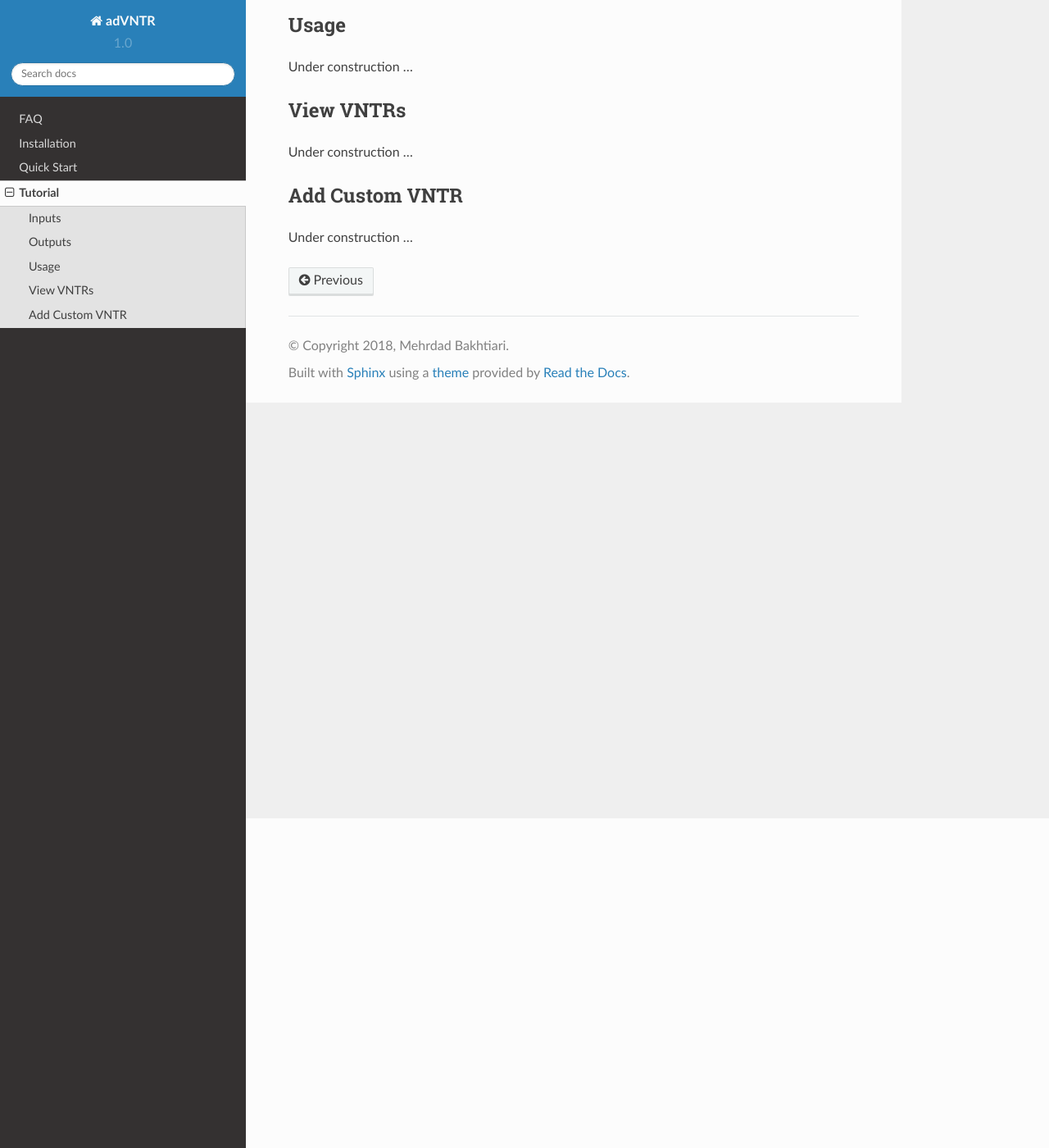
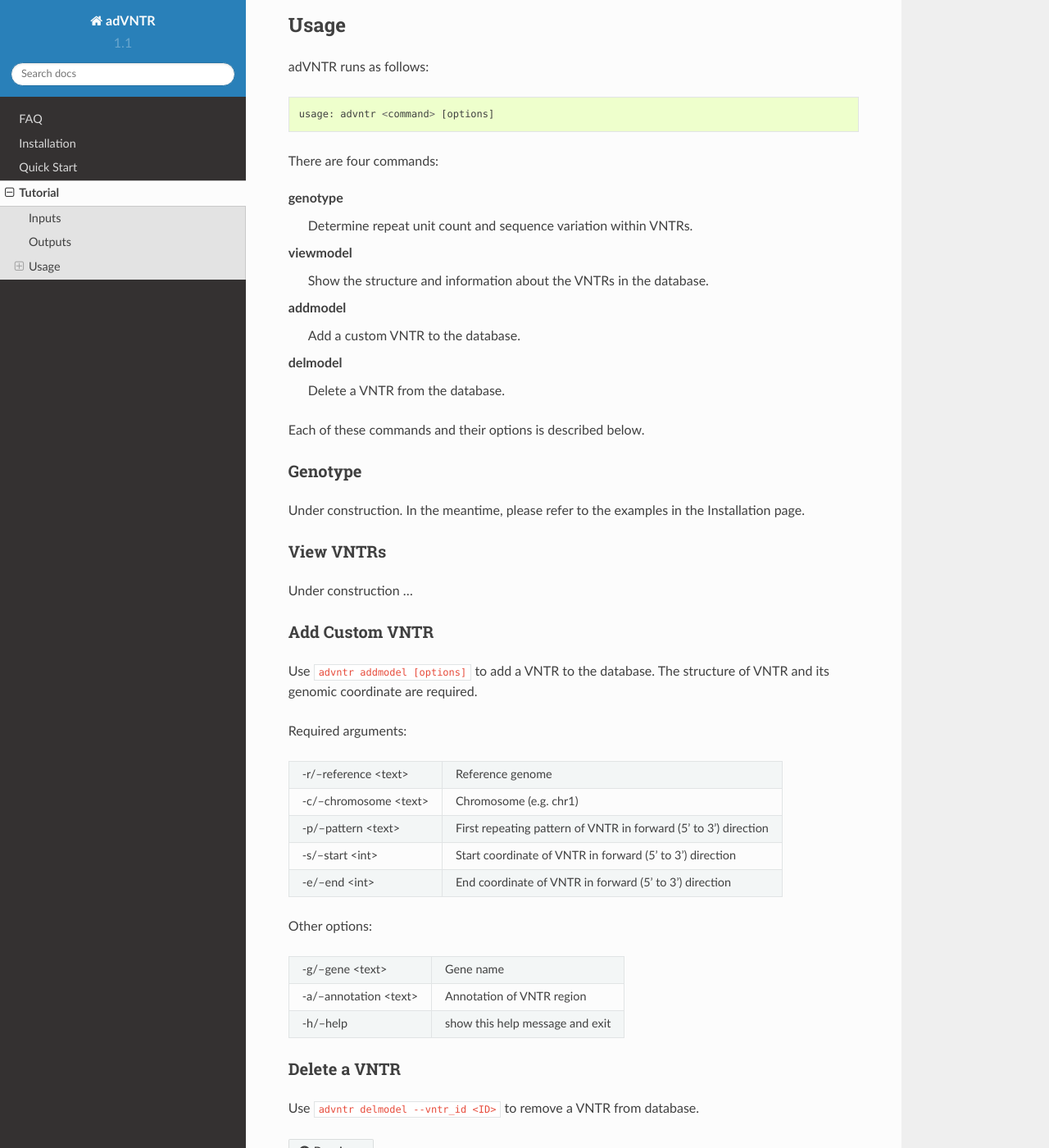
Before and after one commit to mehrdadbakhtiari/adVNTR, a Sphinx documentation site: the page built from docs/tutorial.rst, in a window 1280 px wide and 1400 px high, scrolled down 402 px. Shown: the whole window at 82% size. Built offline with Sphinx 7.4.7 and the Read the Docs theme 2.0.0, drawn with Linux system fonts in a browser that asks for light colours; some of the changed text lies outside the part shown.

Commit message:
Update tutorial for adVNTR commands

```diff
--- a/docs/conf.py
+++ b/docs/conf.py
@@ -54,9 +54,9 @@ author = u'Mehrdad Bakhtiari'
 # built documents.
 #
 # The short X.Y version.
-version = u'1.0'
+version = u'1.1'
 # The full version, including alpha/beta/rc tags.
-release = u'1.0.0'
+release = u'1.1.1'
 
 # The language for content autogenerated by Sphinx. Refer to documentation
 # for a list of supported languages.
--- a/docs/tutorial.rst
+++ b/docs/tutorial.rst
@@ -9,18 +9,72 @@ Inputs
 Outputs
 -------
 - Text
-- VCF
+- VCF (Under construction)
 
 Usage
 -----
-Under construction ...
+adVNTR runs as follows:
+::
+
+    usage: advntr <command> [options]
+
+There are four commands:
+
+genotype
+  Determine repeat unit count and sequence variation within VNTRs.
+
+viewmodel
+  Show the structure and information about the VNTRs in the database.
+
+addmodel
+  Add a custom VNTR to the database.
+
+delmodel
+  Delete a VNTR from the database.
+
+Each of these commands and their options is described below.
+
+Genotype
+^^^^^^^^
+Under construction. In the meantime, please refer to the examples in the Installation page.
+
 
 View VNTRs
-----------
+^^^^^^^^^^
 Under construction ...
 
 .. _add-custom-vntr-label:
 
 Add Custom VNTR
----------------
-Under construction ...
+^^^^^^^^^^^^^^^
+Use :code:`advntr addmodel [options]` to add a VNTR to the database.
+The structure of VNTR and its genomic coordinate are required.
+
+Required arguments:
+
++-----------------------+----------------------------------------------------------------+
+| -r/--reference <text> | Reference genome                                               |
++-----------------------+----------------------------------------------------------------+
+| -c/--chromosome <text>| Chromosome (e.g. chr1)                                         |
++-----------------------+----------------------------------------------------------------+
+| -p/--pattern <text>   | First repeating pattern of VNTR in forward (5' to 3') direction|
++-----------------------+----------------------------------------------------------------+
+| -s/--start <int>      | Start coordinate of VNTR in forward (5' to 3') direction       |
++-----------------------+----------------------------------------------------------------+
+| -e/--end <int>        |  End coordinate of VNTR in forward (5' to 3') direction        |
++-----------------------+----------------------------------------------------------------+
+
+Other options:
+
++-------------------------+--------------------------------+
+| -g/--gene <text>        |Gene name                       |
++-------------------------+--------------------------------+
+| -a/--annotation <text>  |Annotation of VNTR region       |
++-------------------------+--------------------------------+
+| -h/--help               |show this help message and exit |
++-------------------------+--------------------------------+
+
+
+Delete a VNTR
+^^^^^^^^^^^^^
+Use :code:`advntr delmodel --vntr_id <ID>` to remove a VNTR from database.
```
